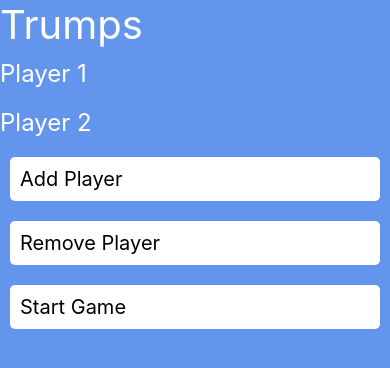
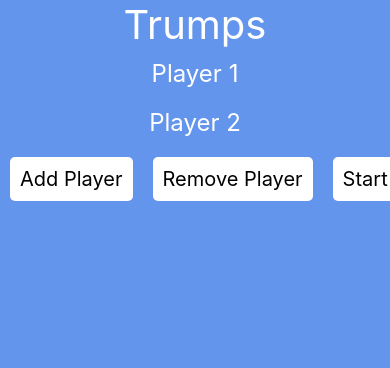
Before and after one commit to mdeburnay/trumps-scoring-card, a React Native app: screen / in a window 390 px wide. Shown: the top 368 px of the page. Built offline with nearby package versions, Linux system fonts and the light colour scheme.

Commit message:
styling changing

```diff
--- a/App.tsx
+++ b/App.tsx
@@ -47,7 +47,10 @@ const Home = () => {
           <Text style={styles.title}>Trumps</Text>
           <View>
             {players.map((player: string, index: number) => (
-              <TouchableWithoutFeedback onPress={() => Keyboard.dismiss()}>
+              <TouchableWithoutFeedback
+                key={index}
+                onPress={() => Keyboard.dismiss()}
+              >
                 <TextInput
                   key={index}
                   style={styles.input}
@@ -63,7 +66,7 @@ const Home = () => {
               </TouchableWithoutFeedback>
             ))}
           </View>
-          <View>
+          <View style={styles.buttonContainer}>
             <Button title="Add Player" onPress={() => addPlayer(players)} />
             <Button title="Remove Player" onPress={() => removePlayer()} />
             <Button
@@ -105,10 +108,12 @@ const styles = StyleSheet.create({
   title: {
     fontSize: 40,
     color: "#FFFFFF",
+    textAlign: "center",
   },
   input: {
     fontSize: 24,
     marginVertical: 10,
+    textAlign: "center",
     color: "#FFFFFF",
   },
   button: {
@@ -120,6 +125,10 @@ const styles = StyleSheet.create({
   buttonText: {
     fontSize: 20,
   },
+  buttonContainer: {
+    flexDirection: "row",
+    justifyContent: "space-around",
+  },
 });
 
 export default App;
```
